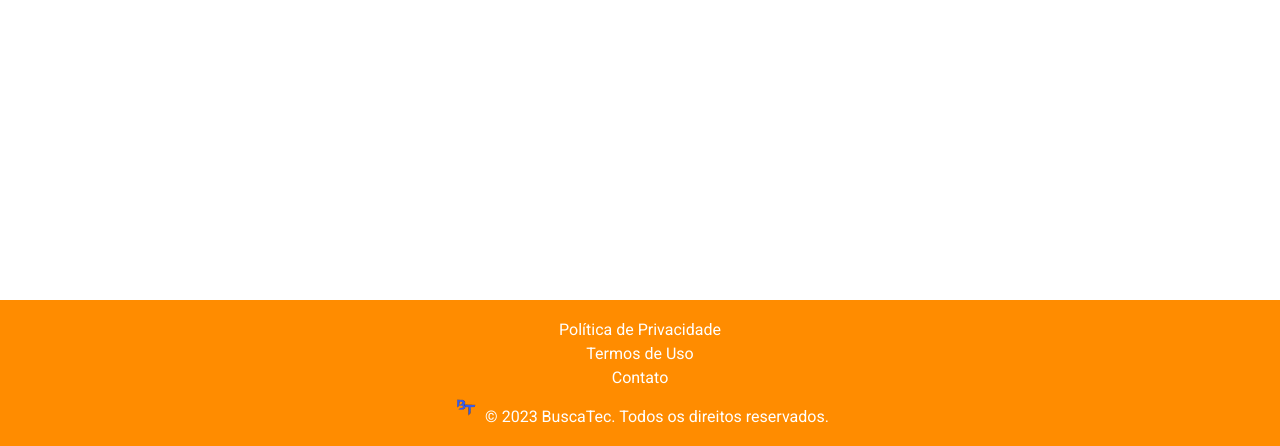
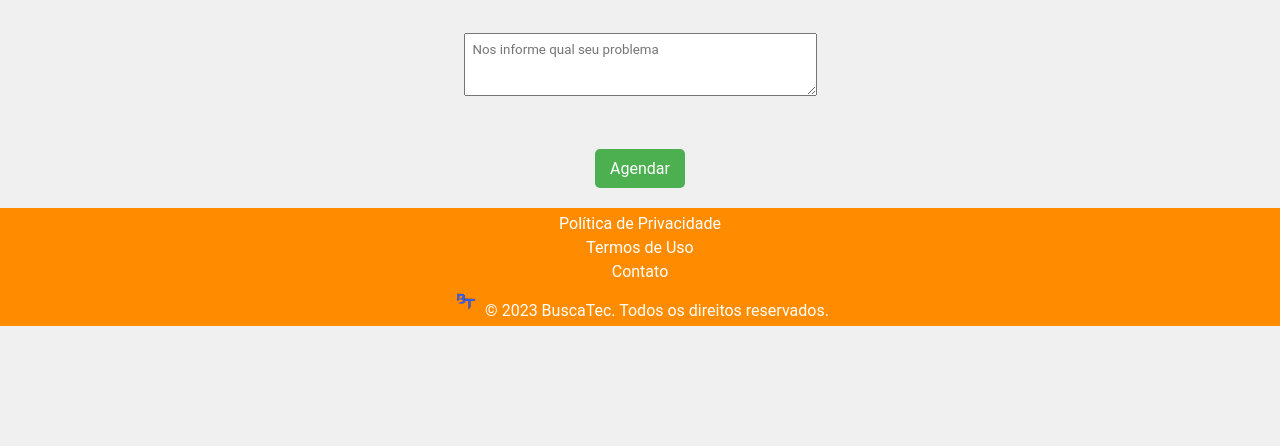
Before and after one commit to LuanCavicchioli/BT, a PHP site: page /admin/Infos/agendamentos.php in a window 1280 px wide. Shown: the part 354-800 px from the top of the page. Run offline with PHP 8.4, Linux system fonts and the light colour scheme.

Commit message:
alteração

```diff
--- a/admin/Infos/agendamentos.php
+++ b/admin/Infos/agendamentos.php
@@ -1,55 +1,38 @@
+
 <?php
 require_once $_SERVER['DOCUMENT_ROOT'] . "/includes/cabecalho.php";
 
 ?>
+    <main class="container box-center">
 
-<!DOCTYPE html>
-<html lang="pt-br">
-<head>
-    <meta charset="UTF-8">
-    <meta http-equiv="X-UA-Compatible" content="IE=edge">
-    <meta name="viewport" content="width=device-width, initial-scale=1.0">
-    <link rel="stylesheet" href="style.css">
-    <link rel="preconnect" href="https://fonts.googleapis.com">
-    <link rel="preconnect" href="https://fonts.gstatic.com" crossorigin>
-    <link href="https://fonts.googleapis.com/css2?family=Montserrat:ital,wght@0,100;0,200;0,300;0,400;0,500;0,600;0,700;0,800;0,900;1,100;1,200;1,300;1,400;1,500;1,600;1,700;1,800;1,900&family=Roboto:ital,wght@0,100;0,300;0,400;0,500;0,700;0,900;1,100;1,300;1,400;1,500;1,700;1,900&display=swap" rel="stylesheet">
-    <link rel="stylesheet" href="/assets/css/agendamento.css">
-    <script src="https://cdnjs.cloudflare.com/ajax/libs/jquery/3.6.0/jquery.min.js"></script>
-    <script src="https://cdnjs.cloudflare.com/ajax/libs/inputmask/5.0.6/jquery.inputmask.min.js"></script>
+    <form action="/" method="post" class="formulario">
 
-    <title>Agendamentos - BuscaTec</title>
-</head>
-<body>
-    <form action="/" method="post">
+        <div class="bloco-agendamento">
+            <div class="titulo">
+                <h2>Faça seu agendamento aqui</h2>
+            </div>
+        </div>
 
-        <div class="agent">
-            <div class="titulo"><h2>Faça seu agendamento aqui</h2></div>
-
-            <div class="Hora">
+        <div class="bloco-agendamento">
             <label for="hora">Hora</label>
             <input type="time" id="hora" name="hora"><br><br>
         </div>
 
-            <div class="data">
+        <div class="bloco-agendamento">
             <label for="date">Data</label>
             <input type="date" id="data" name="data"><br><br>
         </div>
 
-            <div class="descricao">
-            <textarea id="descricao" name="descricao" rows="3" cols="40" placeholder="Nos informe qual seu problema"></textarea><br><br>
+        <div class="bloco-agendamento">
+            <textarea id="descricao" name="descricao" rows="3" cols="40"
+                placeholder="Nos informe qual seu problema"></textarea><br><br>
         </div>
 
-            <div class="botao">
+        <div class="bloco-agendamento">
             <input type="submit" value="Agendar">
         </div>
-
     </form>
-
-</body>
-</html>
-
-
+    </main>
 <?php
 require_once $_SERVER['DOCUMENT_ROOT'] . "/includes/rodape.php";
-
 ?>
--- a/assets/css/agendamento.css
+++ b/assets/css/agendamento.css
@@ -1,9 +1,48 @@
 body{
     font-family: 'Roboto', sans-serif;
+    align-items: center;
+    justify-content: center;
+    width: 100%;
+    background-color: #f0f0f0;
+
 }
-form{
+.formulario {
+    max-width:500px;
+}
+
+.bloco-agendamento {
+
     text-align: center;
+    align-items: center;
     justify-content: center;
-    align-items: center;
-    flex-direction: row;
+/* Ajuste a largura conforme necessário */
+    margin-bottom: 20px; /* Espaçamento entre os blocos */
 }
+
+
+label {
+    display: block;
+    margin-bottom: 5px;
+}
+input[type="time"],
+input[type="date"],
+textarea {
+    width: 100%;
+    padding: 8px;
+    margin-bottom: 10px;
+    box-sizing: border-box;
+}
+
+input[type="submit"] {
+    background-color: #4caf50; /* Adicione a cor desejada */
+    color: white;
+    padding: 10px 15px;
+    border: none;
+    border-radius: 5px;
+    cursor: pointer;
+    font-size: 16px;
+}
+
+input[type="submit"]:hover {
+    background-color: #45a049; /* Adicione a cor desejada para o estado hover */
+}
--- a/assets/css/cabecalho.css
+++ b/assets/css/cabecalho.css
@@ -4,6 +4,33 @@
     padding: 0;
     margin: 0;
     box-sizing: border-box;
+}
+
+/* body{
+    display: flex;
+    flex-direction: column;
+    justify-content: space-between;
+    height: 100vh;
+} */
+.container{
+    width: 1140px;
+    margin: 0 auto;
+
+}
+
+
+
+/* main{
+
+    flex-grow: 1;
+} */
+
+.box-center{
+    display: flex;
+    justify-content: center;
+    align-items: center;
+    width: 100%;
+
 }
 
 header{
--- a/assets/css/rodape.css
+++ b/assets/css/rodape.css
@@ -2,15 +2,18 @@
     font-family: 'Roboto',sans-serif;
     background-color: #FF8C00;
     color: #fff;
-    padding: 15px 0;
+    padding: 1px;
+    margin: 0;
     text-align: center;
-    position: fixed;
     bottom: 0;
     width: 100%;
     z-index: 1;
     display: flex;
     align-items: center;
     justify-content: center; /* Centraliza horizontalmente */
+    flex-direction: column;
+
+
 }
 
 .rodape img {
--- a/includes/cabecalho.php
+++ b/includes/cabecalho.php
@@ -5,6 +5,8 @@
     <meta http-equiv="X-UA-Compatible" content="IE=edge">
     <meta name="viewport" content="width=device-width, initial-scale=1.0">
     <link rel="stylesheet" href="/assets/css/cabecalho.css">
+    <link rel="stylesheet" href="/assets/css/rodape.css">
+    <link rel="stylesheet" href="/assets/css/agendamento.css">
     <title>BuscaTec</title>
 </head>
 <body>
@@ -28,5 +30,3 @@
             </div>
         </div>
     </header>
-</body>
-</html>
--- a/includes/rodape.php
+++ b/includes/rodape.php
@@ -1,4 +1,4 @@
-<link rel="stylesheet" href="/assets/css/rodape.css">
+
 <footer class="rodape">
         <ul>
             <li><a href="/admin/Infos/privacidade.php">Política de Privacidade</a></li>
```
Also changed, not shown: assets/css/main.css (added). Lines whose indentation alone changed are shown as unchanged.
